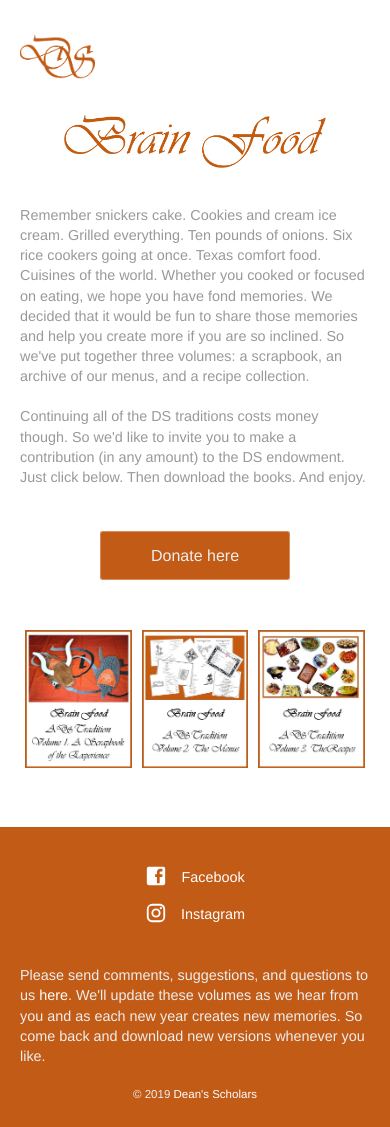
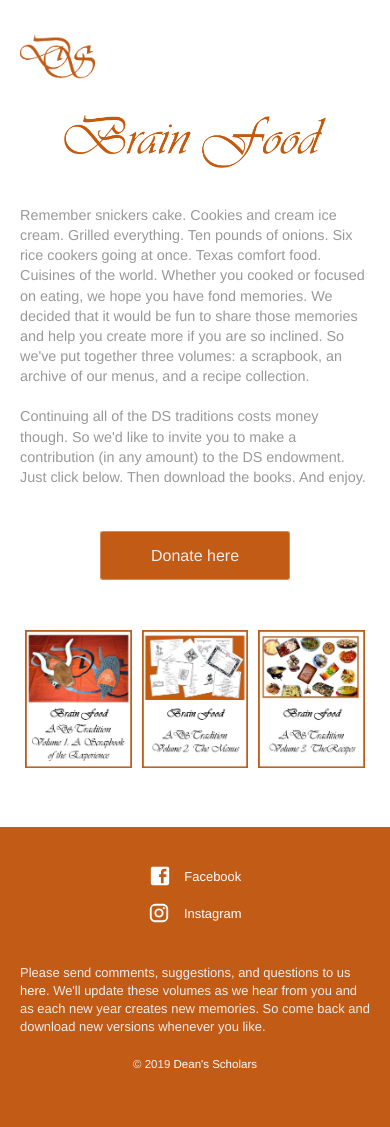
Before and after one commit to deansscholars/DS-Scrapbook, a Jekyll site: the page built from index.html, in a window 390 px wide. Built offline with Jekyll 4.4.1, drawn with Linux system fonts in a browser that asks for light colours; after the commit the page ends 1097 px from its top, so only the background shows below that.

Commit message:
try again?

```diff
--- a/_sass/footer.scss
+++ b/_sass/footer.scss
@@ -7,6 +7,10 @@
 		-webkit-flex: 1 0 180px;
 		flex: 1 0 180px;
 	}
+
+	@media only screen and (max-width:480px) {
+        font-size: 0.9em;
+    }
 
 	li {
 		list-style: none;
@@ -85,6 +89,7 @@ footer {
 		text-align: center;
 		@media only screen and (orientation:portrait) and (max-width:480px) {
 			text-align: left;
+			font-size: 0.9em;
 		}
 	}
 
```
